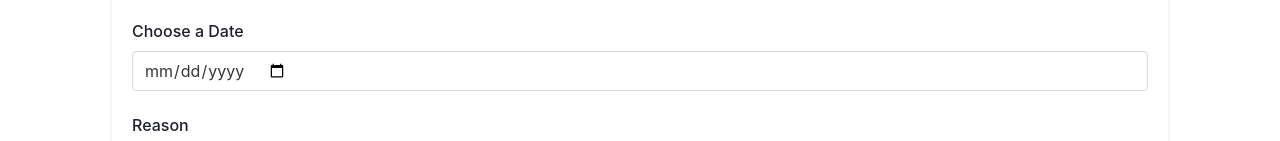
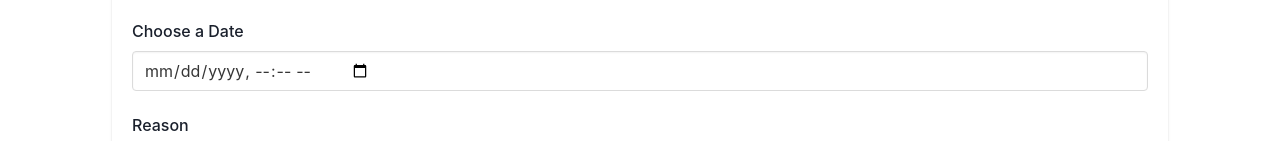
Before and after one commit to AWinterCoding/Project_Home_Room, a React (Create React App) app in the folder client/: page / in a window 1280 px wide. Both pictures are taken after a click on the tab "Schedule HomeRoom". Shown: the part 528-669 px from the top of the page. Built offline with nearby package versions, Linux system fonts and the light colour scheme.

Commit message:
Add date and time

```diff
--- a/client/src/components/Form.jsx
+++ b/client/src/components/Form.jsx
@@ -55,7 +55,7 @@ export default function Form() {
             <Input placeholder='Search Student Name' />
 
             <FormLabel className='mt-4'>Choose a Date</FormLabel>
-            <input className="input" type="date" id="requestDate" name="requestDate" />
+            <input className="input" type="datetime-local" id="requestDate" name="requestDate" />
             <FormLabel className='mt-4'>Reason</FormLabel>
             <Input placeholder='Any Reason e.g: Cannot Make it' />
             <div className='mt-4'>
```
